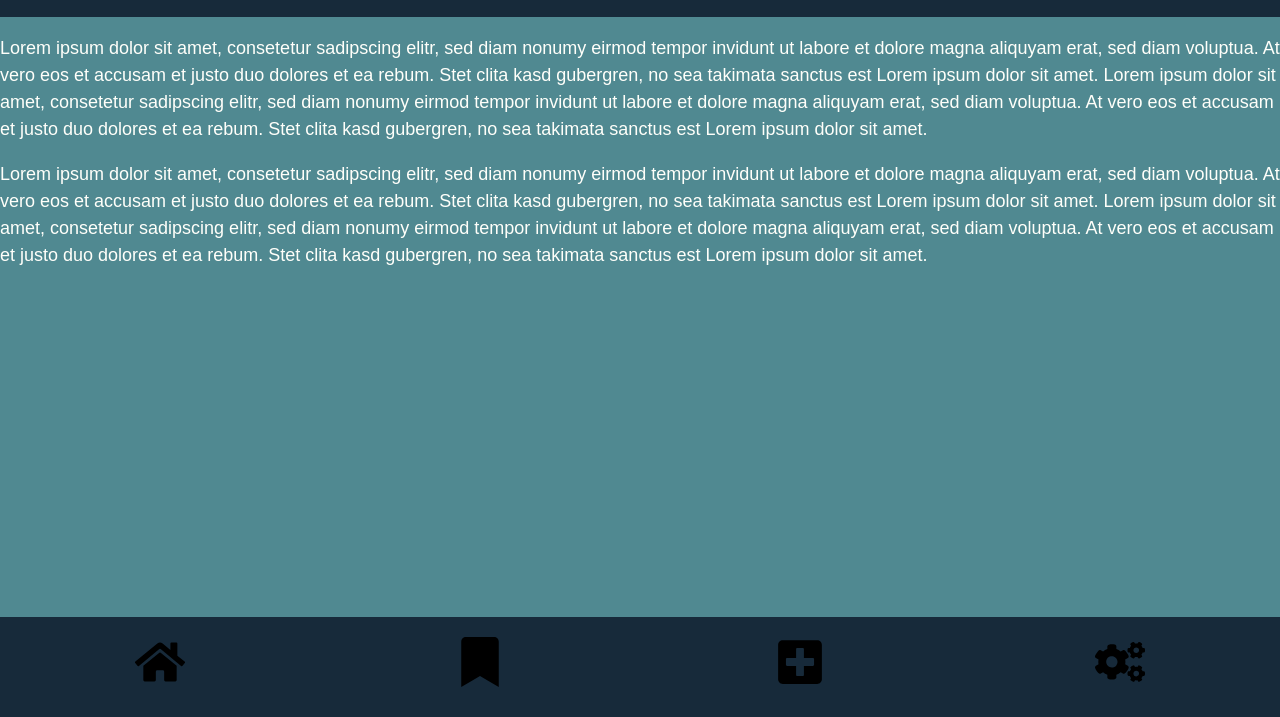
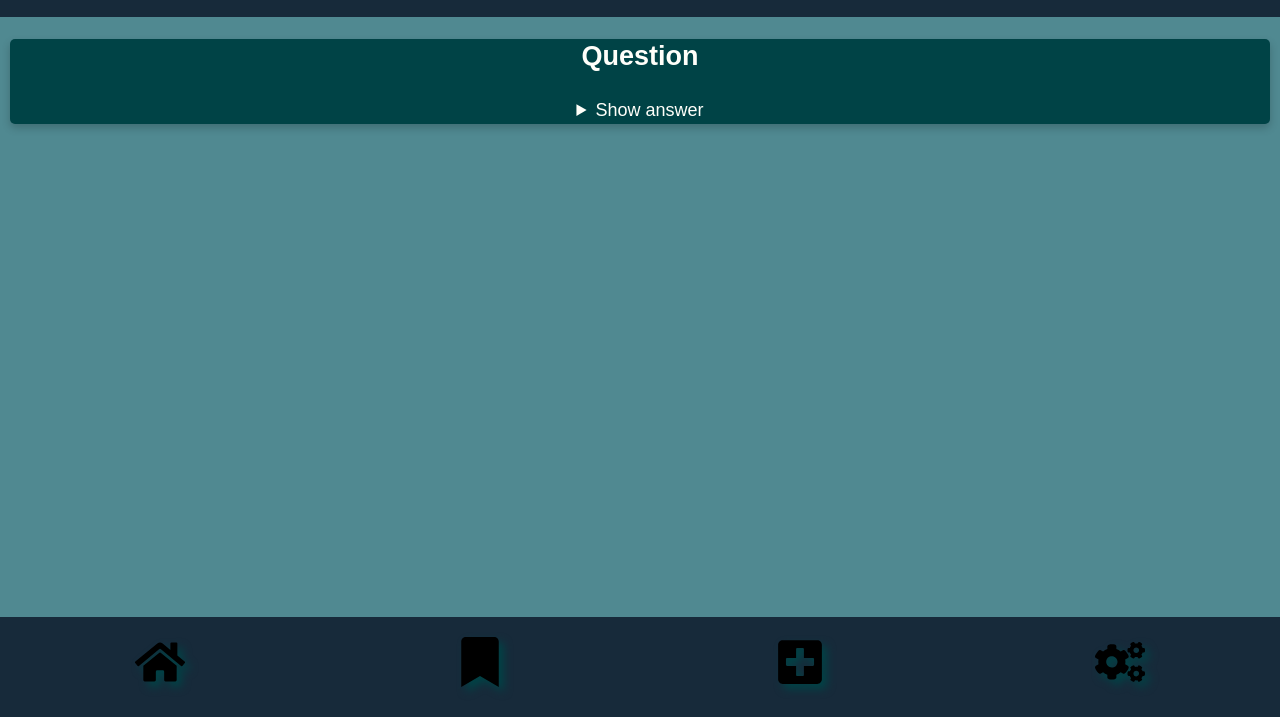
Before and after one commit to laurastrehlow/Quiz-App, a website: page index.html in a window 1280 px wide. Shown: the part 83-800 px from the top of the page. Drawn offline with Linux system fonts and the light colour scheme.

Commit message:
Add quiz-card

```diff
--- a/index.html
+++ b/index.html
@@ -12,28 +12,17 @@
     </header>
 
     <main class="app-grid__main">
-      <p>
-        Lorem ipsum dolor sit amet, consetetur sadipscing elitr, sed diam nonumy
-        eirmod tempor invidunt ut labore et dolore magna aliquyam erat, sed diam
-        voluptua. At vero eos et accusam et justo duo dolores et ea rebum. Stet
-        clita kasd gubergren, no sea takimata sanctus est Lorem ipsum dolor sit
-        amet. Lorem ipsum dolor sit amet, consetetur sadipscing elitr, sed diam
-        nonumy eirmod tempor invidunt ut labore et dolore magna aliquyam erat,
-        sed diam voluptua. At vero eos et accusam et justo duo dolores et ea
-        rebum. Stet clita kasd gubergren, no sea takimata sanctus est Lorem
-        ipsum dolor sit amet.
-      </p>
-      <p>
-        Lorem ipsum dolor sit amet, consetetur sadipscing elitr, sed diam nonumy
-        eirmod tempor invidunt ut labore et dolore magna aliquyam erat, sed diam
-        voluptua. At vero eos et accusam et justo duo dolores et ea rebum. Stet
-        clita kasd gubergren, no sea takimata sanctus est Lorem ipsum dolor sit
-        amet. Lorem ipsum dolor sit amet, consetetur sadipscing elitr, sed diam
-        nonumy eirmod tempor invidunt ut labore et dolore magna aliquyam erat,
-        sed diam voluptua. At vero eos et accusam et justo duo dolores et ea
-        rebum. Stet clita kasd gubergren, no sea takimata sanctus est Lorem
-        ipsum dolor sit amet.
-      </p>
+      <section class="card">
+        <h2>Question</h2>
+        <details>
+          <summary>Show answer</summary>
+          Insert answer here<br />
+          <button>Tag 1</button>
+          <button>Tag 2</button>
+          <button>Tag 3</button>
+          <button>Tag 4</button>
+        </details>
+      </section>
     </main>
 
     <nav class="navigation">
--- a/styles/_base.css
+++ b/styles/_base.css
@@ -14,6 +14,7 @@ h1,
 h2,
 h3 {
   line-height: 1.3;
+  text-align: center;
 }
 
 input,
--- a/styles/components/app-grid.css
+++ b/styles/components/app-grid.css
@@ -5,6 +5,7 @@
 }
 
 .app-grid__header {
+  text-align: center;
   background-color: #172a3a;
 }
 
--- a/styles/components/navigation.css
+++ b/styles/components/navigation.css
@@ -8,4 +8,5 @@
 
 .nav__link {
   align-items: center;
+  filter: drop-shadow(5px 5px 4px #004346);
 }
--- /dev/null
+++ b/styles/components/quiz-card.css
@@ -0,0 +1,8 @@
+.card {
+  box-shadow: 0 4px 8px 0 rgba(0, 0, 0, 0.2);
+  transition: 0.3s;
+  border-radius: 5px;
+  margin: 10px;
+  text-align: center;
+  background-color: #004346;
+}
--- a/styles/index.css
+++ b/styles/index.css
@@ -2,3 +2,4 @@
 @import 'components/app-grid.css';
 @import 'components/navigation.css';
 @import 'components/utilities.css';
+@import 'components/quiz-card.css';
```
